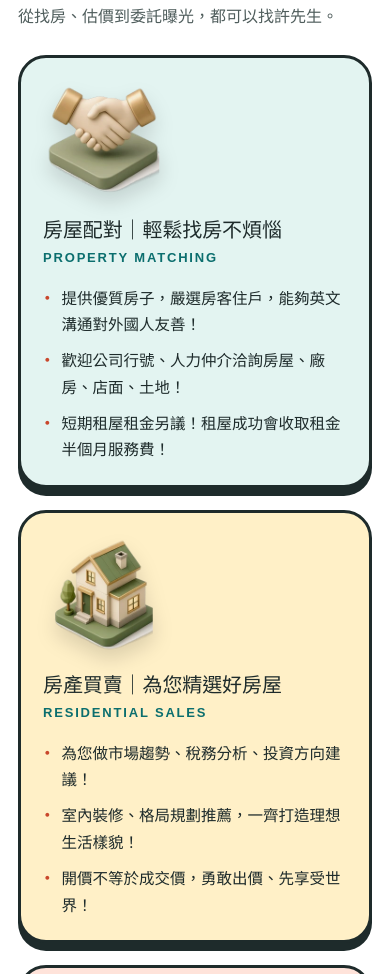
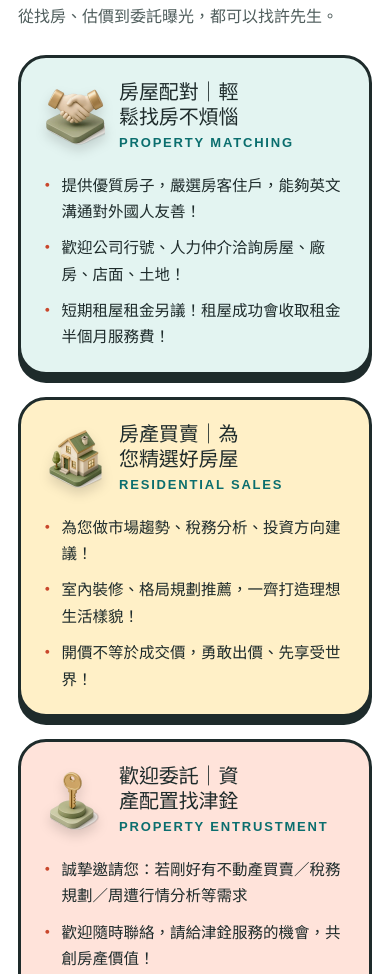
Before and after one commit to ryanhsu-1992/realestate-agent-demo, a plain HTML site: page index.html in a window 390 px wide. Shown: the part 2653-3627 px from the top of the page. Drawn offline with Linux system fonts and the light colour scheme; a web font is replaced by a local one.

Commit message:
main + v7: shrink service-card icons and place them inline with the title
All three cards now show a 64px (phone) / 72px (desktop) clay icon to the left of the Chinese title and English subtitle, vertically centered. Bullets stay below. The full-width entrust card uses the same header row instead of a 180px icon column.

```diff
--- a/index.html
+++ b/index.html
@@ -157,11 +157,14 @@ select.input{appearance:none;background-image:linear-gradient(45deg,transparent
 
 /* services */
 .svc-list{display:grid;gap:clamp(16px,2.5vw,28px)}
-.svc{display:grid;gap:18px;padding:clamp(22px,3.5vw,36px);border-radius:calc(var(--radius) + 8px);background:var(--card);border:1px solid var(--border)}
-.svc__ico{width:112px;height:112px}
+.svc{display:grid;gap:16px;padding:clamp(22px,3.5vw,36px);border-radius:calc(var(--radius) + 8px);background:var(--card);border:1px solid var(--border)}
+.svc__head{display:flex;align-items:center;gap:12px;min-width:0}
+.svc__art{flex:none;line-height:0}
+.svc__ico{width:64px;height:64px}
+.svc__titles{min-width:0;flex:1}
 .svc__title{font-size:clamp(20px,2.6vw,25px);letter-spacing:-.005em}
-.svc__en{margin-top:4px;font-family:var(--font-latin);font-size:13px;letter-spacing:.14em;text-transform:uppercase;color:var(--muted-foreground)}
-.dots{margin-top:16px;display:grid;gap:10px}
+.svc__en{margin-top:2px;font-family:var(--font-latin);font-size:13px;letter-spacing:.14em;text-transform:uppercase;color:var(--muted-foreground)}
+.dots{margin-top:2px;display:grid;gap:10px}
 .dots li{position:relative;padding-left:1.2em;font-size:15.5px;line-height:1.7}
 .dots li::before{content:"・";position:absolute;left:-.25em;top:0;color:var(--primary);font-weight:700}
 .svc__go{display:inline-flex;align-items:center;gap:6px;margin-top:18px;min-height:44px;font-weight:700;text-decoration:none;color:var(--primary)}
@@ -337,12 +340,12 @@ h1,h2,h3,h4{font-weight:400}
 .chip span{border-width:2px}
 .input{border-width:2px;border-radius:14px}
 .svc-list{gap:22px}
-@media (min-width:860px){.svc-list{grid-template-columns:repeat(6,1fr)}.svc--match{grid-column:span 3}.svc--sales{grid-column:span 3}.svc--entrust{grid-column:1/-1;grid-template-columns:180px 1fr;align-items:center}}
+@media (min-width:860px){.svc-list{grid-template-columns:repeat(6,1fr)}.svc--match{grid-column:span 3}.svc--sales{grid-column:span 3}.svc--entrust{grid-column:1/-1}.svc__head{gap:16px}.svc__ico{width:72px;height:72px}}
 .svc{border:3px solid var(--foreground);border-radius:28px;box-shadow:0 8px 0 var(--foreground)}
 .svc--match{background:#E3F4F1}
 .svc--sales{background:#FFF0C7}
 .svc--entrust{background:#FFE3DA}
-.svc__ico{width:120px;height:120px;filter:drop-shadow(0 10px 10px rgb(0 0 0/.15))}
+.svc__ico{filter:drop-shadow(0 6px 6px rgb(0 0 0/.15))}
 .svc__en{color:var(--primary);font-weight:700}
 .dots li::before{color:var(--coral)}
 .sec--services{background:#fff}
@@ -713,18 +716,18 @@ h1,h2,h3,h4{font-weight:400}
 <section class="sec sec--services" id="services" aria-labelledby="svc-h"><div class="wrap">
   <div class="sec-head "><h2 class="sec-h" id="svc-h">房屋配對 · 買賣 · 委託</h2><p class="sec-sub">從找房、估價到委託曝光，都可以找許先生。</p></div>
   <div class="svc-list"><article class="svc svc--match reveal">
-  <div class="svc__art"><img class="svc__ico" src="icons/handshake.webp" alt="" width="160" height="160" loading="lazy" decoding="async"></div>
-  <div class="svc__body"><h3 class="svc__title">房屋配對｜輕鬆找房不煩惱</h3><p class="svc__en" lang="en">Property Matching</p>
+  <div class="svc__head"><div class="svc__art"><img class="svc__ico" src="icons/handshake.webp" alt="" width="72" height="72" loading="lazy" decoding="async"></div><div class="svc__titles"><h3 class="svc__title">房屋配對｜輕鬆找房不煩惱</h3><p class="svc__en" lang="en">Property Matching</p></div></div>
+  <div class="svc__body">
   <ul class="dots"><li>提供優質房子，嚴選房客住戶，能夠英文溝通對外國人友善！</li><li>歡迎公司行號、人力仲介洽詢房屋、廠房、店面、土地！</li><li>短期租屋租金另議！租屋成功會收取租金半個月服務費！</li></ul></div>
 </article>
 <article class="svc svc--sales reveal">
-  <div class="svc__art"><img class="svc__ico" src="icons/house.webp" alt="" width="160" height="160" loading="lazy" decoding="async"></div>
-  <div class="svc__body"><h3 class="svc__title">房產買賣｜為您精選好房屋</h3><p class="svc__en" lang="en">Residential Sales</p>
+  <div class="svc__head"><div class="svc__art"><img class="svc__ico" src="icons/house.webp" alt="" width="72" height="72" loading="lazy" decoding="async"></div><div class="svc__titles"><h3 class="svc__title">房產買賣｜為您精選好房屋</h3><p class="svc__en" lang="en">Residential Sales</p></div></div>
+  <div class="svc__body">
   <ul class="dots"><li>為您做市場趨勢、稅務分析、投資方向建議！</li><li>室內裝修、格局規劃推薦，一齊打造理想生活樣貌！</li><li>開價不等於成交價，勇敢出價、先享受世界！</li></ul></div>
 </article>
 <article class="svc svc--entrust reveal">
-  <div class="svc__art"><img class="svc__ico" src="icons/key.webp" alt="" width="160" height="160" loading="lazy" decoding="async"></div>
-  <div class="svc__body"><h3 class="svc__title">歡迎委託｜資產配置找津銓</h3><p class="svc__en" lang="en">Property Entrustment</p>
+  <div class="svc__head"><div class="svc__art"><img class="svc__ico" src="icons/key.webp" alt="" width="72" height="72" loading="lazy" decoding="async"></div><div class="svc__titles"><h3 class="svc__title">歡迎委託｜資產配置找津銓</h3><p class="svc__en" lang="en">Property Entrustment</p></div></div>
+  <div class="svc__body">
   <ul class="dots"><li>誠摯邀請您：若剛好有不動產買賣／稅務規劃／周遭行情分析等需求</li><li>歡迎隨時聯絡，請給津銓服務的機會，共創房產價值！</li><li>一人委託即享受團隊服務！住商機構聯賣全台約650家分店！</li><li>六大房仲網站、六大賞屋平台曝光！</li></ul><a class="svc__go" href="#form" data-go-intent="sell">前往委託估價<svg class="i i--arrow" viewBox="0 0 24 24" aria-hidden="true" fill="none" stroke="currentColor" stroke-width="1.8" stroke-linecap="round" stroke-linejoin="round"><path d="M4.5 12h15M14 6.5l5.5 5.5-5.5 5.5"/></svg></a></div>
 </article></div></div></section>
 <section class="sec sec--listings" id="listings" aria-labelledby="lst-h"><div class="wrap">
```
Also changed, not shown: v7/index.html (+15 -12 lines).
